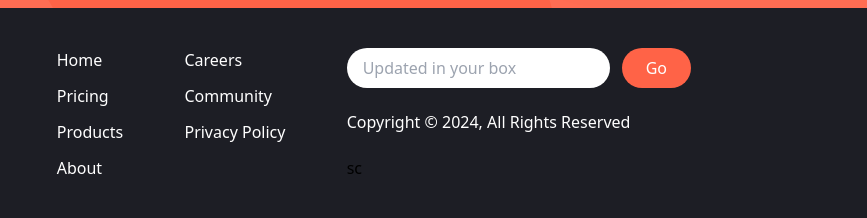
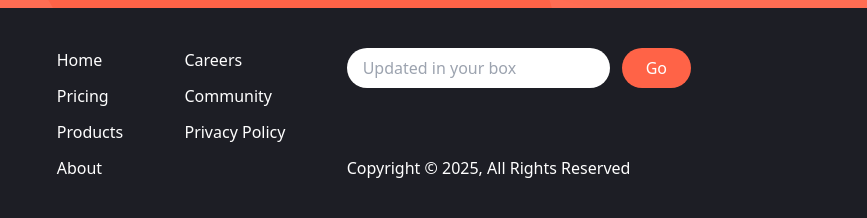
Before and after one commit to emreykaya/op-manage-landing-page, a website: page index.html in a window 1280 px wide. Shown: the part 1684-1902 px from the top of the page, 413-1280 px from the left. Drawn offline with Linux system fonts and the light colour scheme.

Commit message:
manage-landing-page tamamlandı.

```diff
--- a/index.html
+++ b/index.html
@@ -319,8 +319,8 @@
                     </div>
                 </form>
                 <div class="hidden text-white md:block">
-                    Copyright &copy; 2024, All Rights Reserved
-                </div>sc
+                    Copyright &copy; 2025, All Rights Reserved
+                </div>
             </div>
         </div>
     </footer>
```
